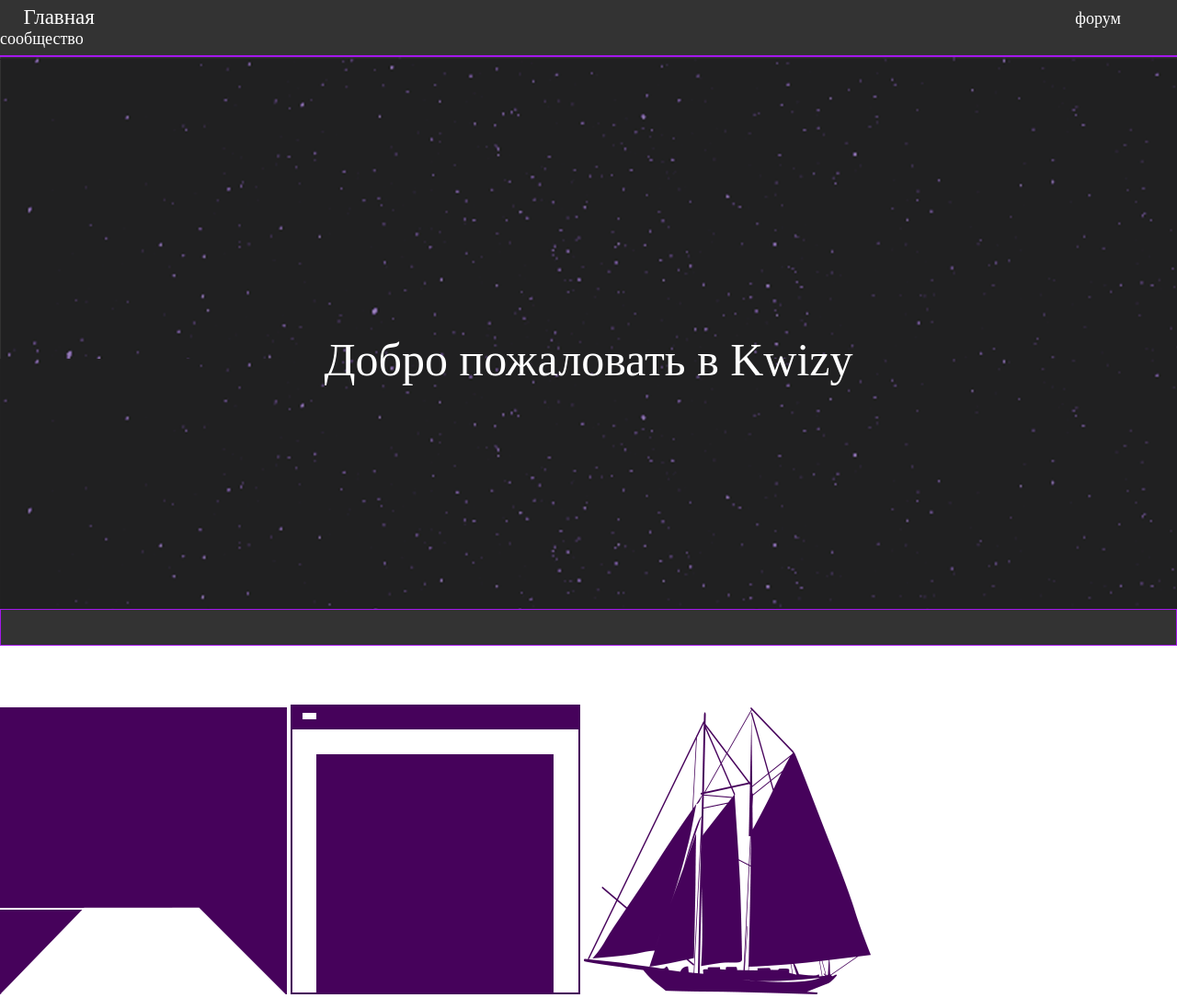
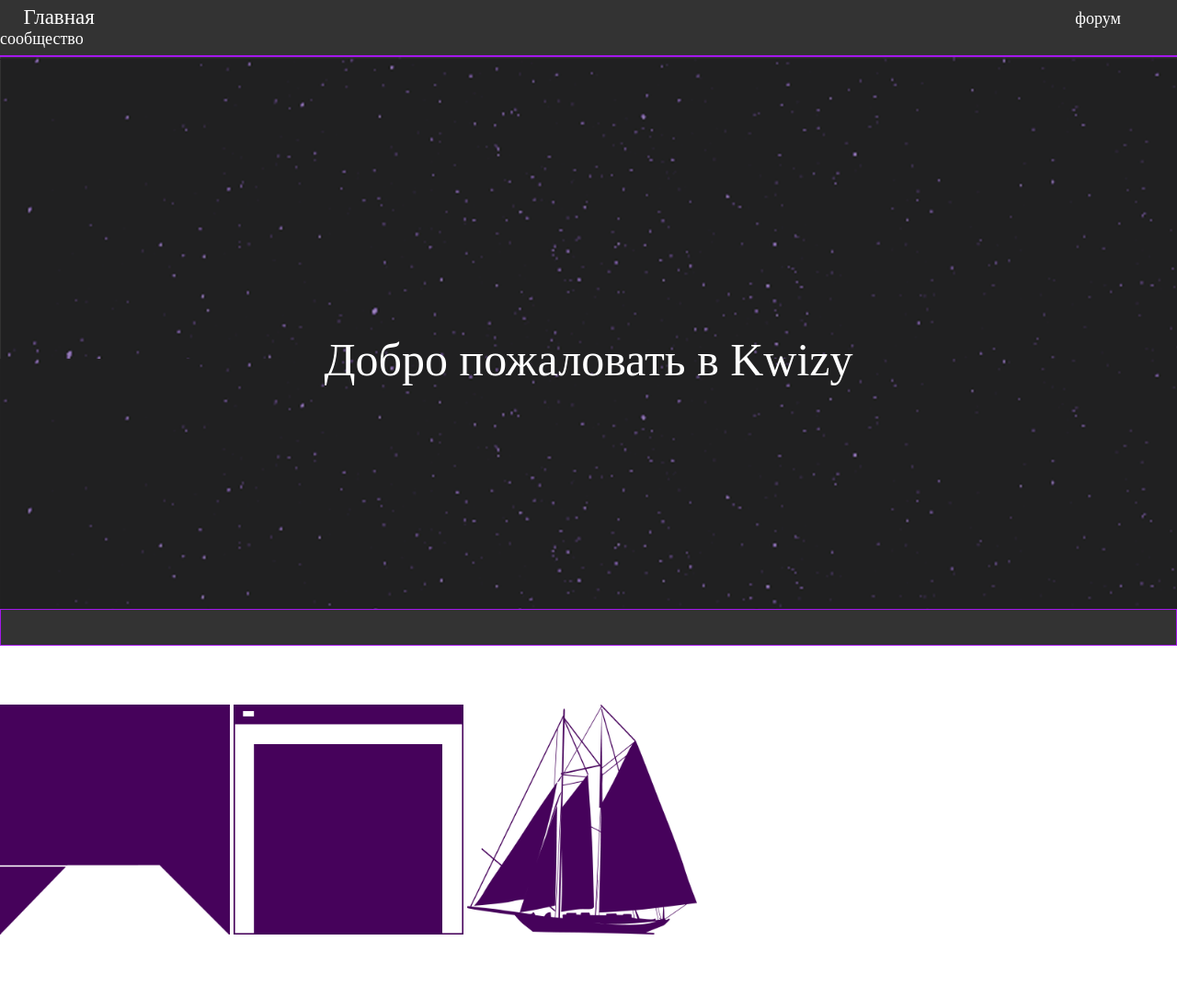
Before and after one commit to ErochiN/Kwizy2, a plain HTML site: page src/index.html in a window 1280 px wide. Shown: the whole page at 92% size. After the commit the page ends 1020 px from the top, so only its background shows below. Drawn offline with Linux system fonts and the light colour scheme.

Commit message:
Update style.css

```diff
--- a/src/css/style.css
+++ b/src/css/style.css
@@ -71,3 +71,17 @@ h2 {
     margin-bottom: 5%;
 
 }
+
+.Div_MiniImg__LogoKwizyMess {
+    height: 250px;
+
+}
+
+.Div_MiniImg__Forum {
+    height: 250px;
+
+}
+.Div_MiniImg__korabl {
+    height: 250px;
+
+}
```
